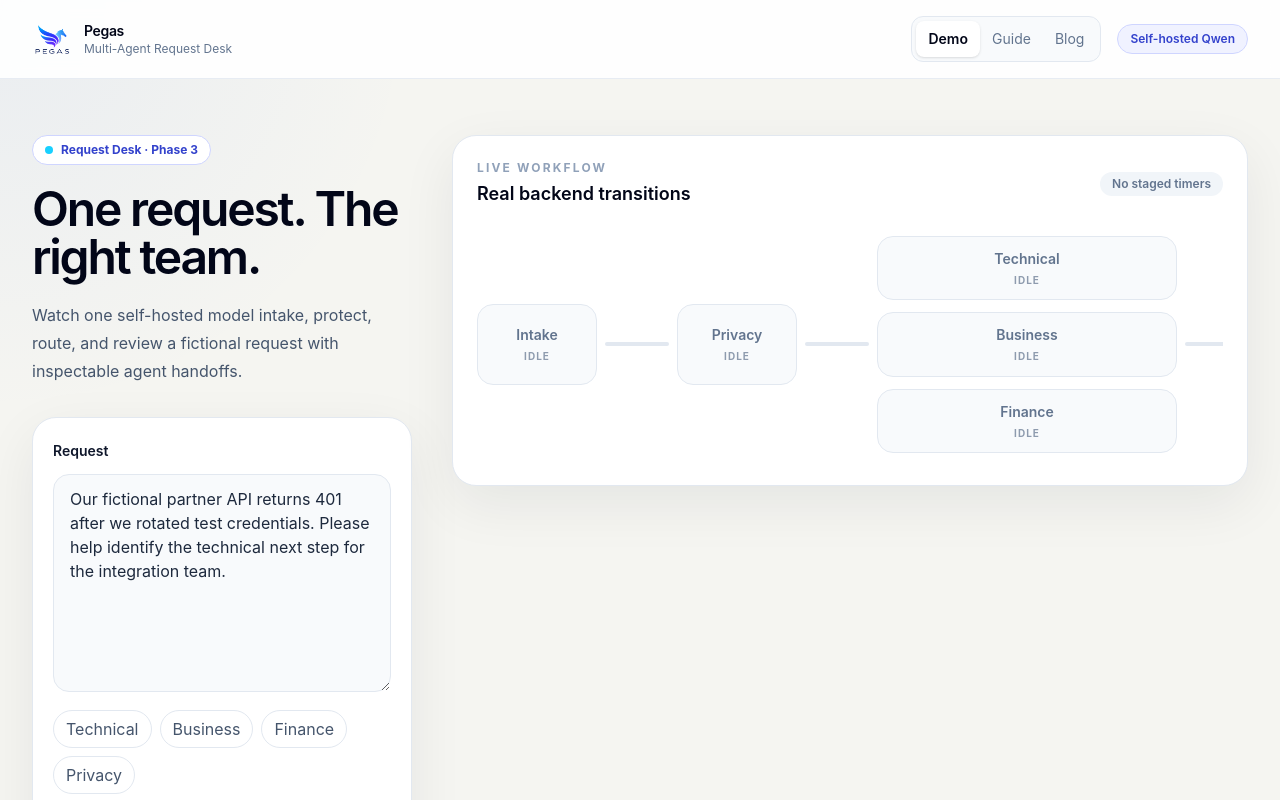
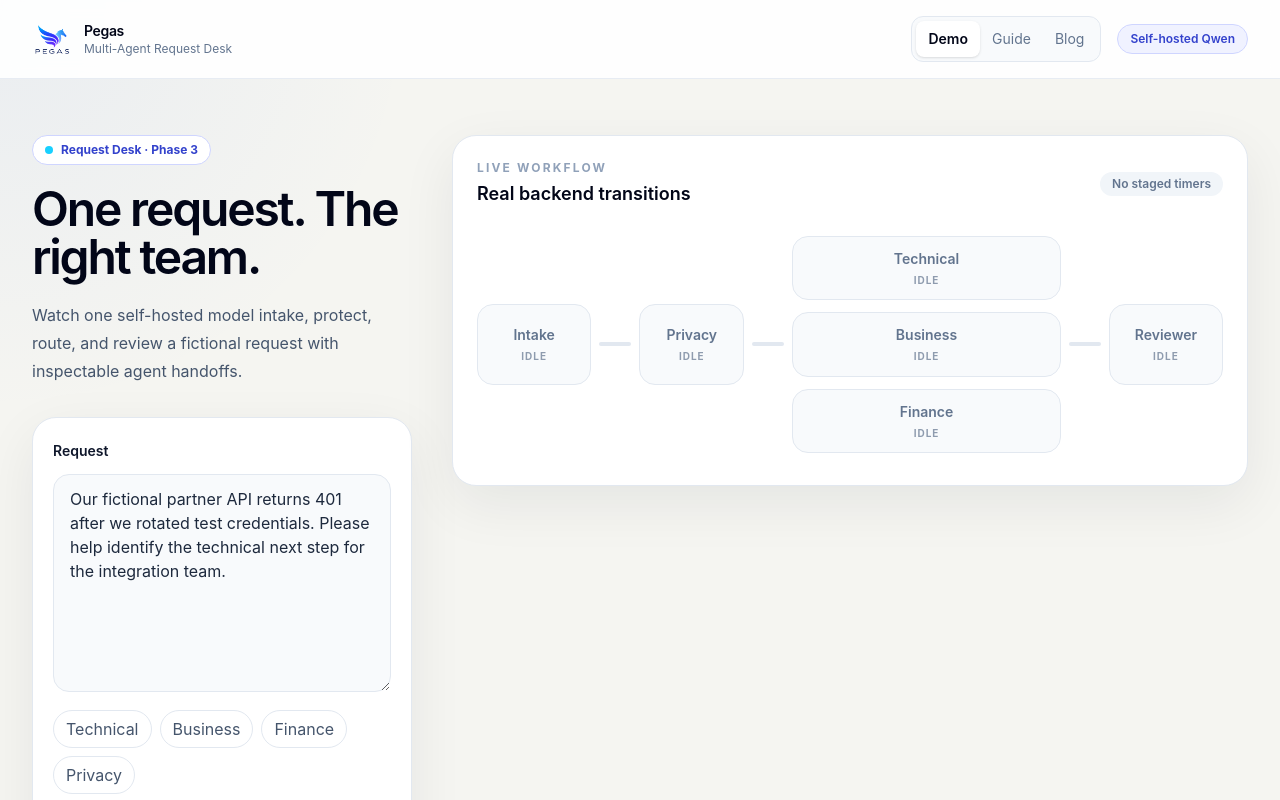
Before and after one commit to CryptoDetails/pegas, a Next.js app: page / in a window 1280 px wide. Shown: the top 800 px of the page. Built offline with nearby package versions, Linux system fonts and the light colour scheme.

Commit message:
Fix Phase 3 workflow graph layout

```diff
--- a/components/WorkflowGraph.tsx
+++ b/components/WorkflowGraph.tsx
@@ -10,18 +10,19 @@ export type HandoffPulse = {
 
 export function WorkflowGraph({ states, selected, pulse, manual }: { states: GraphStates; selected: "technical" | "business" | "finance" | null; pulse: HandoffPulse; manual: boolean; }) {
   return (
-    <section className="rounded-3xl border border-slate-200 bg-white p-5 sm:p-6 card-shadow">
+    <section className="min-w-0 overflow-hidden rounded-3xl border border-slate-200 bg-white p-5 sm:p-6 card-shadow">
       <div className="flex items-center justify-between gap-3">
         <div><p className="text-xs font-bold uppercase tracking-[0.18em] text-slate-400">Live workflow</p><h2 className="mt-1 text-lg font-semibold text-slate-950">Real backend transitions</h2></div>
-        <span className="rounded-full bg-slate-100 px-3 py-1 text-xs font-semibold text-slate-500">No staged timers</span>
+        <span className="shrink-0 rounded-full bg-slate-100 px-3 py-1 text-xs font-semibold text-slate-500">No staged timers</span>
       </div>
-      <div className="mt-7 overflow-x-auto pb-2">
-        <div className="mx-auto grid min-w-[860px] grid-cols-[120px_80px_120px_80px_300px_80px_120px] items-center gap-0">
+
+      <div className="mt-7 overflow-x-auto pb-2 sm:overflow-x-visible">
+        <div className="mx-auto grid w-full min-w-[620px] grid-cols-[minmax(0,1fr)_minmax(20px,0.42fr)_minmax(0,0.92fr)_minmax(20px,0.42fr)_minmax(0,2.35fr)_minmax(20px,0.42fr)_minmax(0,1fr)] items-center gap-0 sm:min-w-0">
           <Node label="Intake" state={states.intake} />
           <Edge active={states.privacy !== "idle"} pulse={pulse?.edge === "intake-privacy" ? pulse : null} />
           <Node label="Privacy" state={states.privacy} />
           <Edge active={Boolean(selected) && (states.privacy === "completed" || states.privacy === "skipped")} pulse={pulse?.edge === "privacy-department" || pulse?.edge === "intake-department" ? pulse : null} />
-          <div className="grid gap-3">
+          <div className="min-w-0 grid gap-3">
             <Node label="Technical" state={states.technical} compact selected={selected === "technical"} />
             <Node label="Business" state={states.business} compact selected={selected === "business"} />
             <Node label="Finance" state={states.finance} compact selected={selected === "finance"} />
@@ -45,9 +46,9 @@ function Node({ label, state, compact = false, selected = false }: { label: stri
   };
   const selectedClass = selected && state !== "running" ? "ring-2 ring-[var(--pegas-border)] ring-offset-2" : "";
   const stateLabel = state === "skipped" && label === "Privacy" ? "not needed" : state;
-  return <div className={`rounded-2xl border px-3 text-center font-semibold transition ${compact ? "py-3 text-sm" : "py-5 text-sm"} ${classes[state]} ${selectedClass}`}><span>{label}</span><span className="mt-1 block text-[10px] font-bold uppercase tracking-widest opacity-70">{stateLabel}</span></div>;
+  return <div className={`min-w-0 rounded-2xl border px-2 text-center font-semibold transition sm:px-3 ${compact ? "py-3 text-xs sm:text-sm" : "py-5 text-xs sm:text-sm"} ${classes[state]} ${selectedClass}`}><span className="block truncate">{label}</span><span className="mt-1 block truncate text-[9px] font-bold uppercase tracking-wider opacity-70 sm:text-[10px] sm:tracking-widest">{stateLabel}</span></div>;
 }
 
 function Edge({ active, pulse }: { active: boolean; pulse: HandoffPulse }) {
-  return <div className="relative mx-2 h-1 rounded-full bg-slate-200"><div className={`absolute inset-0 rounded-full transition ${active ? "pegas-gradient-fill" : "bg-transparent"}`} />{active && pulse && <span key={pulse.key} className={`${pulse.direction === "reverse" ? "handoff-pulse-reverse" : "handoff-pulse"} absolute left-0 top-1/2 h-3 w-3 -translate-y-1/2 rounded-full bg-[var(--pegas-cyan)] shadow-[0_0_18px_rgba(24,208,255,0.8)]`} />}</div>;
+  return <div className="relative mx-1 h-1 rounded-full bg-slate-200 sm:mx-2"><div className={`absolute inset-0 rounded-full transition ${active ? "pegas-gradient-fill" : "bg-transparent"}`} />{active && pulse && <span key={pulse.key} className={`${pulse.direction === "reverse" ? "handoff-pulse-reverse" : "handoff-pulse"} absolute left-0 top-1/2 h-3 w-3 -translate-y-1/2 rounded-full bg-[var(--pegas-cyan)] shadow-[0_0_18px_rgba(24,208,255,0.8)]`} />}</div>;
 }
```
Also changed, not shown: 1 other file (tests, documents, lock files or other folders).
